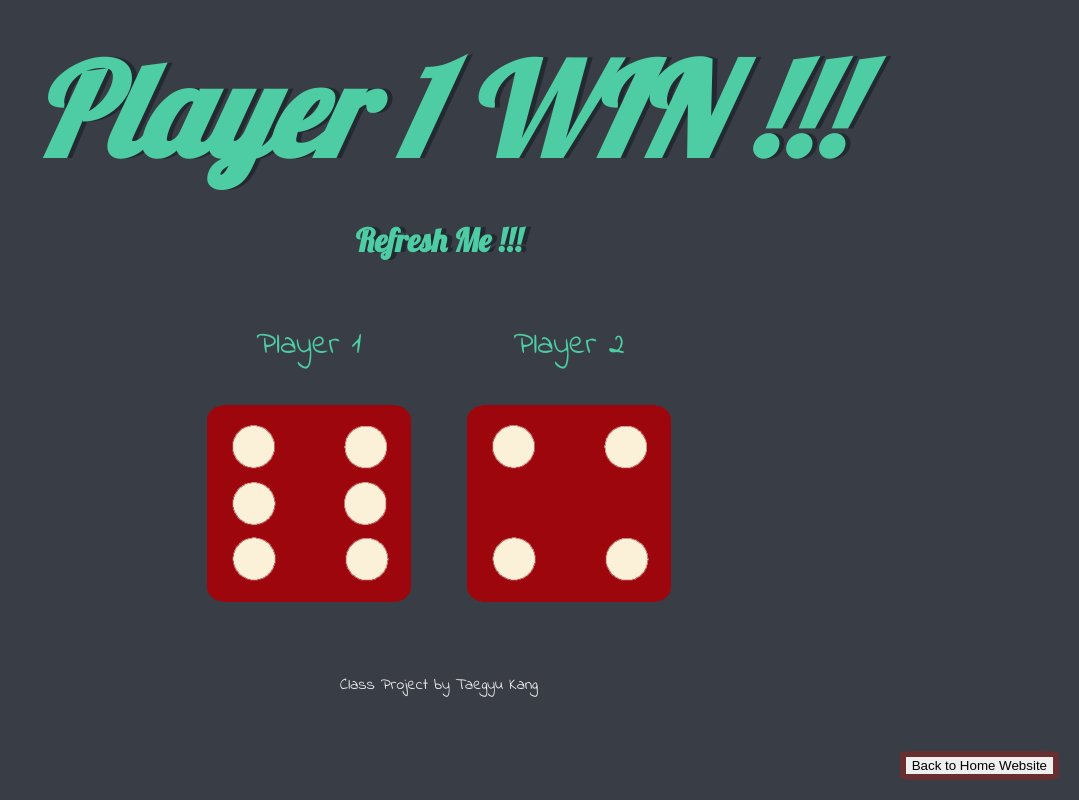
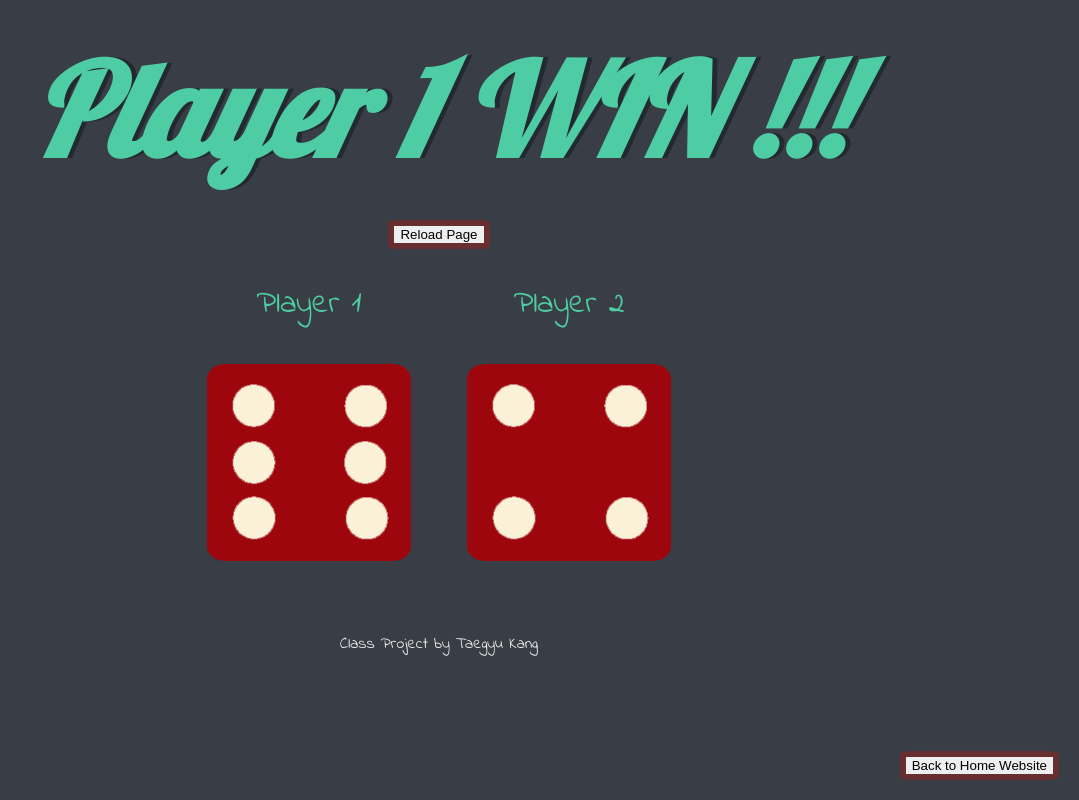
Before and after one commit to taegyu87/dice-game-project, a plain HTML site: page index.html in a window 1280 px wide. Shown: the whole page, without its empty margins (201-1280 px from the left). Drawn offline with Linux system fonts and the light colour scheme.

Commit message:
Add files via upload

```diff
--- a/index.html
+++ b/index.html
@@ -13,7 +13,10 @@
 
   <div class="container">
     <h1>Refresh Me</h1>
-    <h3>Refresh Me !!!</h3>
+
+    <input class="refresh-button TTT-button" type="button" value="Reload Page" onClick="document.location.reload(true)">
+
+    <br>
 
     <div class="dice">
       <p>Player 1</p>
--- a/styles.css
+++ b/styles.css
@@ -60,3 +60,7 @@ footer {
   border-width: 6px;
   border-radius: 10%;
 }
+
+.refresh-button {
+  align-items: center;
+}
```
